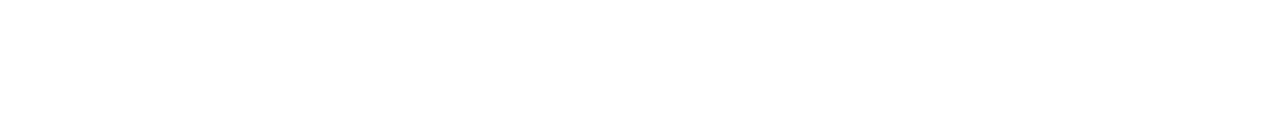
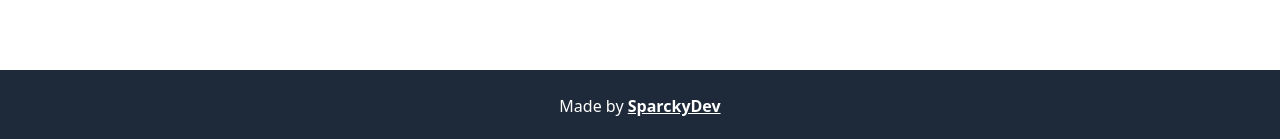
Before and after one commit to AlainBonneau/event-app, a React (Vite) app in the folder event-app-frontend/: page / in a window 1280 px wide. Shown: the part 2268-2407 px from the top of the page. Before the commit the page ends 2338 px from the top, so only its background shows below. Built offline with nearby package versions, Linux system fonts and the light colour scheme.

Commit message:
add footer component

```diff
--- a/event-app-frontend/src/App.tsx
+++ b/event-app-frontend/src/App.tsx
@@ -1,4 +1,5 @@
 import MyNavbar from "./components/MyNavbar";
+import Footer from "./components/Footer";
 import AppRoutes from "./routes/AppRoutes";
 import { AuthProvider } from "./context/AuthContext";
 import { BrowserRouter } from "react-router-dom";
@@ -9,6 +10,7 @@
       <BrowserRouter>
         <MyNavbar />
         <AppRoutes />
+        <Footer />
       </BrowserRouter>
     </AuthProvider>
   );
--- /dev/null
+++ b/event-app-frontend/src/components/Footer.tsx
@@ -0,0 +1,19 @@
+function Footer() {
+  return (
+    <footer className="footer p-6 text-center bg-[#1E2939] dark:bg-dark">
+      <p className="text-white">
+        Made by{" "}
+        <a
+          href="https://www.alain-web.fr/"
+          target="_blank"
+          rel="noreferrer"
+          className="underline font-semibold"
+        >
+          SparckyDev
+        </a>
+      </p>
+    </footer>
+  );
+}
+
+export default Footer;
```
